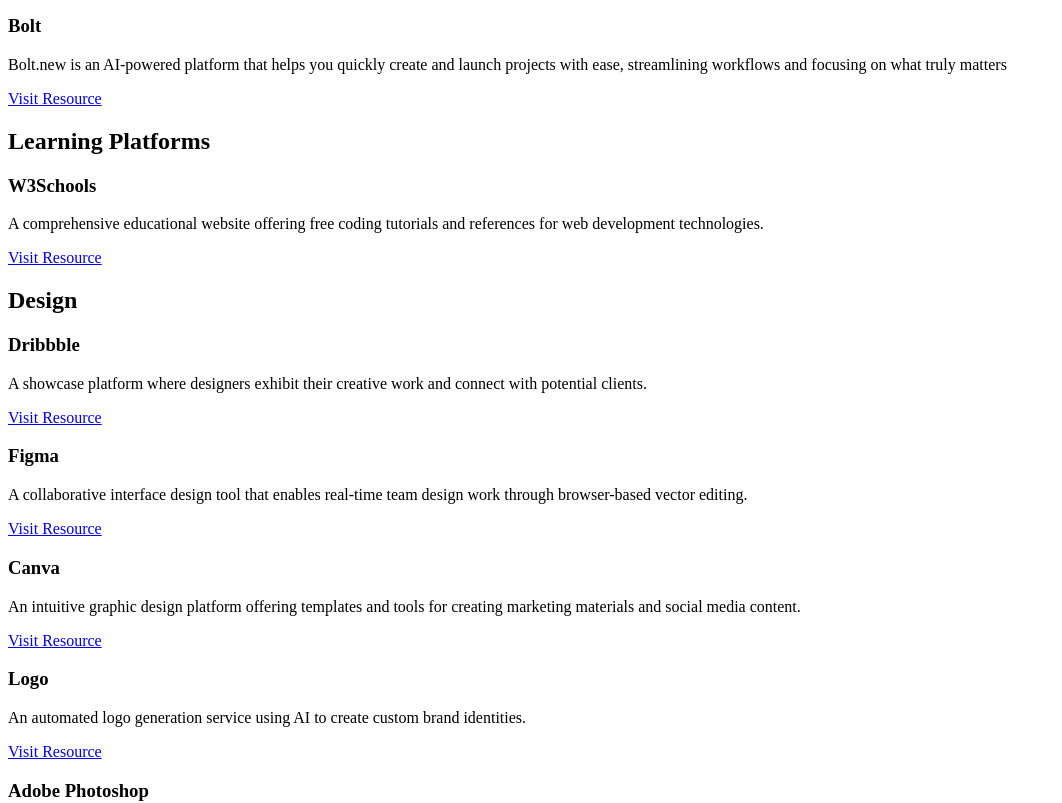
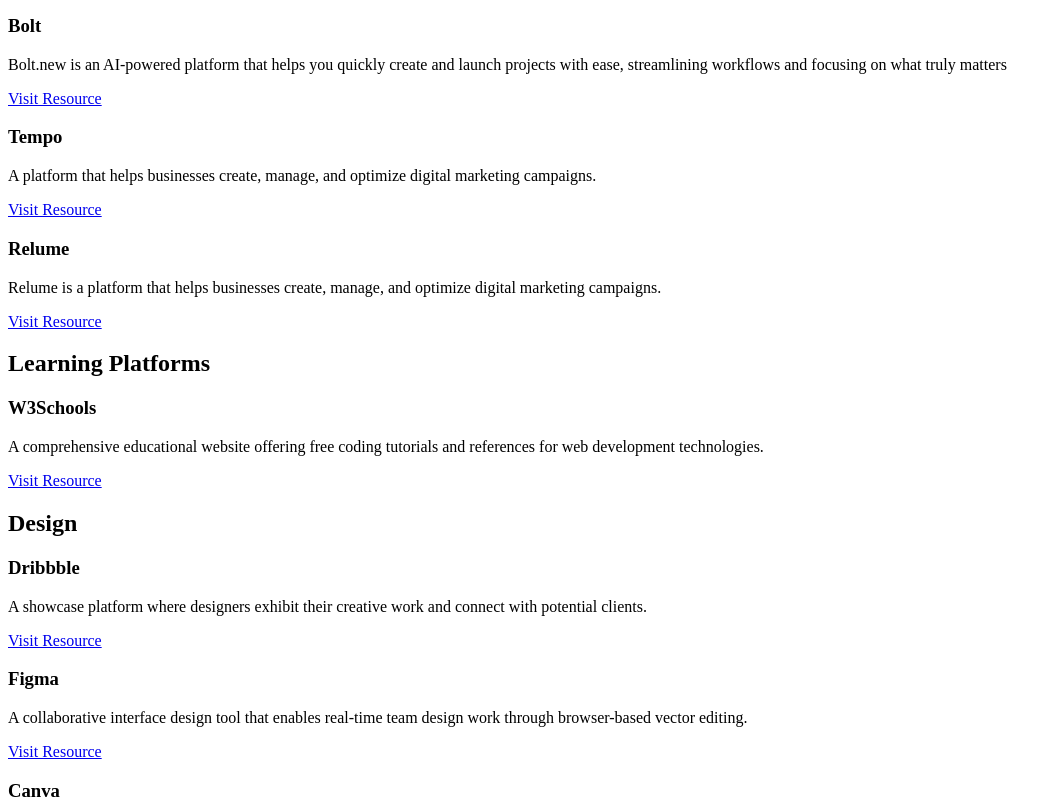
Before and after one commit to Oyencelis/lc-portfolio, a Next.js app: page /ResourcePage in a window 1280 px wide. Shown: the part 1560-2363 px from the top of the page, without its empty margins (0-1062 px from the left). Built offline with nearby package versions, Linux system fonts and the light colour scheme.

Commit message:
Added New Resources

```diff
--- a/src/data/resource.ts
+++ b/src/data/resource.ts
@@ -275,5 +275,23 @@
       description: "A platform offering a wide range of design assets, including templates, graphics, and audio, for web and mobile app development.",
       link: "https://elements.envato.com/",
       category: "Design",
-    }
+    },
+    {
+      title: "Tempo",
+      description: "A platform that helps businesses create, manage, and optimize digital marketing campaigns.",
+      link: "https://app.tempolabs.ai/",
+      category: "AI",
+    },
+    {
+      title: "Relume",
+      description: "Relume is a platform that helps businesses create, manage, and optimize digital marketing campaigns.",
+      link: "https://www.relume.ai/",
+      category: "AI",
+    },
+    {
+      title: "CSS Grid Generator",
+      description: "A tool that helps you generate CSS Grid layouts for your projects.",
+      link: "https://cssgridgenerator.io/",
+      category: "CSS",
+    },
   ];
```
